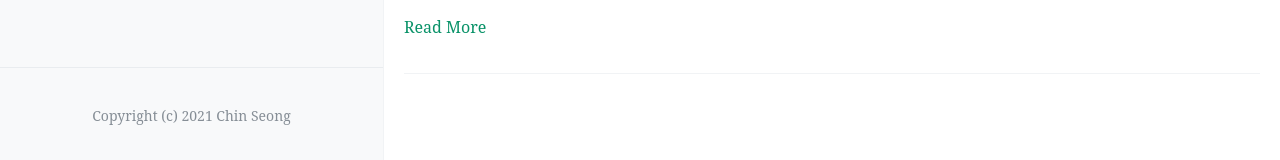
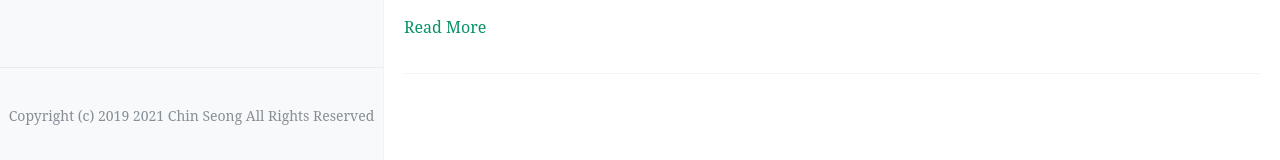
Before and after one commit to mohistplus/blog, a Jekyll site: the page built from index.html, in a window 1280 px wide and 954 px high. Shown: the part 791-951 px from the top of the window. Built offline with Jekyll 4.4.1, drawn with Linux system fonts in a browser that asks for light colours; the list of posts is cut into pages by our own code; comment, search, counter and statistics services are not loaded.

Commit message:
1 Signed-off-by: mohistplus <hm.king@outlook.com>

```diff
--- a/_config.yml
+++ b/_config.yml
@@ -51,7 +51,7 @@ footer-links:
   youtube: # channel/<your_long_string> or user/<user-name>
 
 # 站点页脚的文字
-footer-text: Copyright (c) 2021 Chin Seong
+footer-text: Copyright (c) 2019 2021 Chin Seong All Rights Reserved
 
 #
 # 评论，注意，请不要同时添加多种不同的评论区
```
Also changed, not shown: 1 other file.
